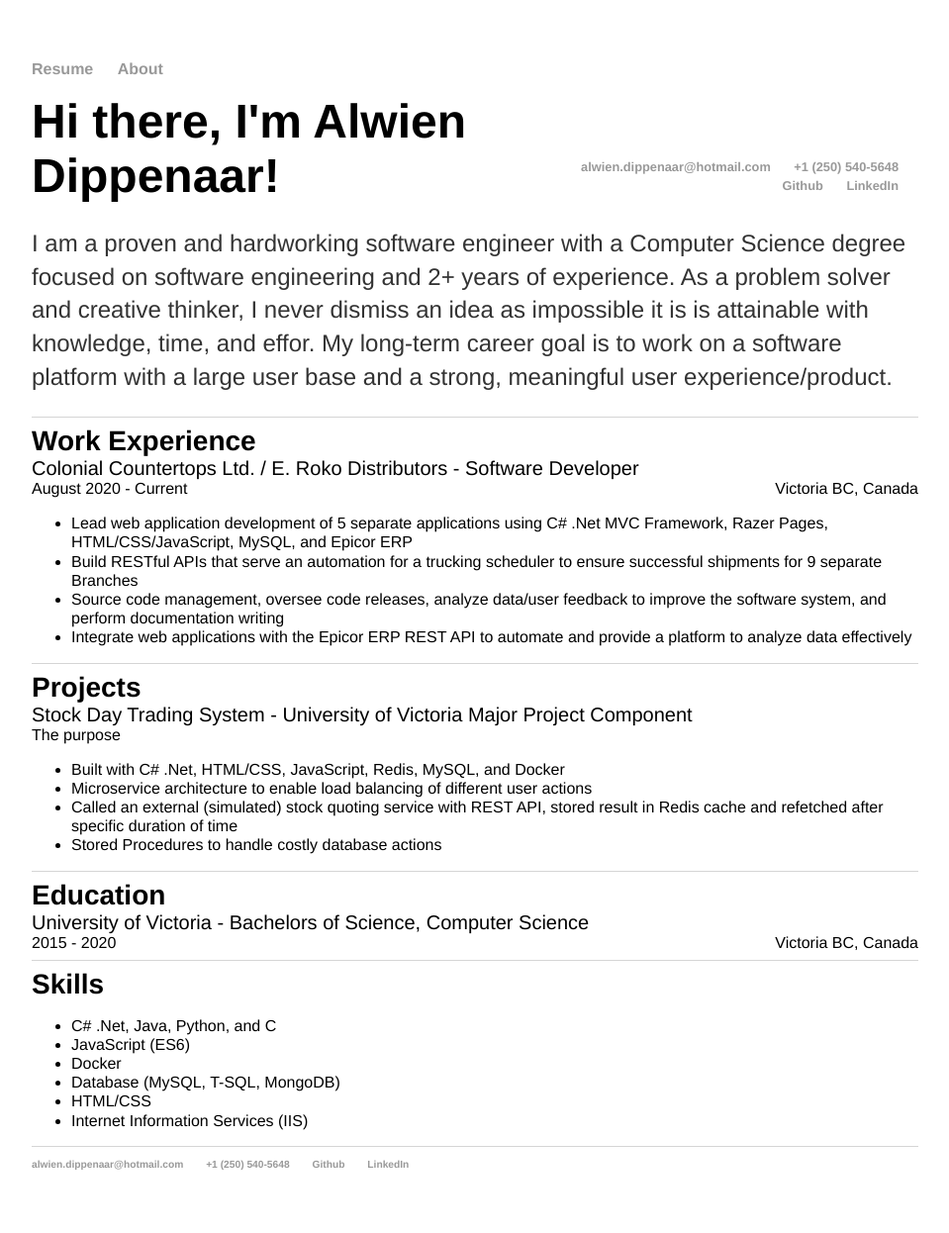
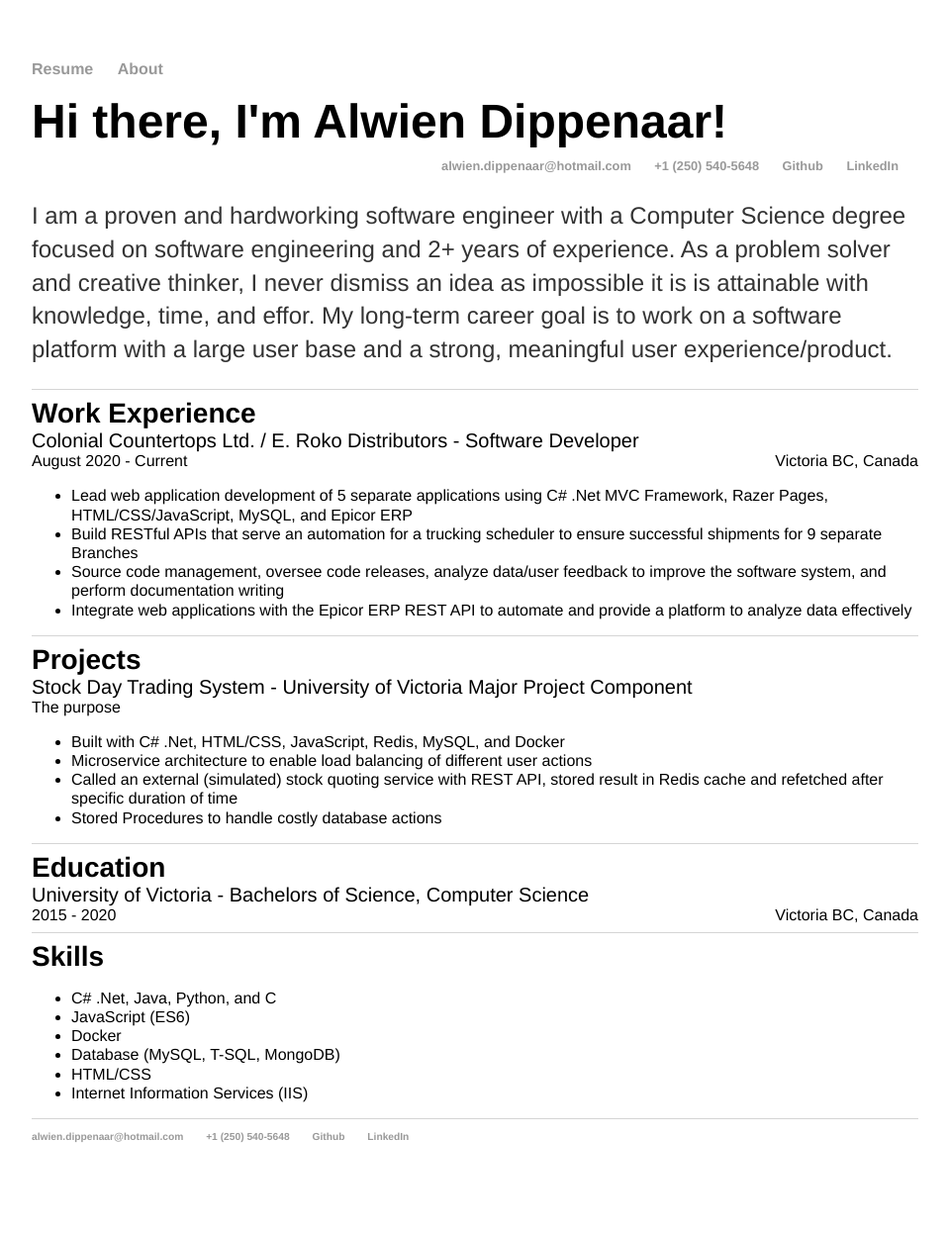
Before and after one commit to alwiend/alwiend.github.io, a Jekyll site: the page built from index.html, in a window 1280 px wide. Shown: the whole page at 99% size, without its empty margins (160-1119 px from the left). Built offline with Jekyll 4.4.1, drawn with Linux system fonts in a browser that asks for light colours; after the commit the page ends 1218 px from its top, so only the background shows below that.

Commit message:
Update index.html

```diff
--- a/index.html
+++ b/index.html
@@ -3,7 +3,7 @@ layout: default
 title: Alwien Dippenaar, Full-Stack Software Developer
 ---
 <div class="blurb">
-	<div class="row">
+	<div class="row-head">
 		<div class="column-auto margin-right-auto">
 			<h1>Hi there, I'm Alwien Dippenaar!</h1>
 		</div>
```
